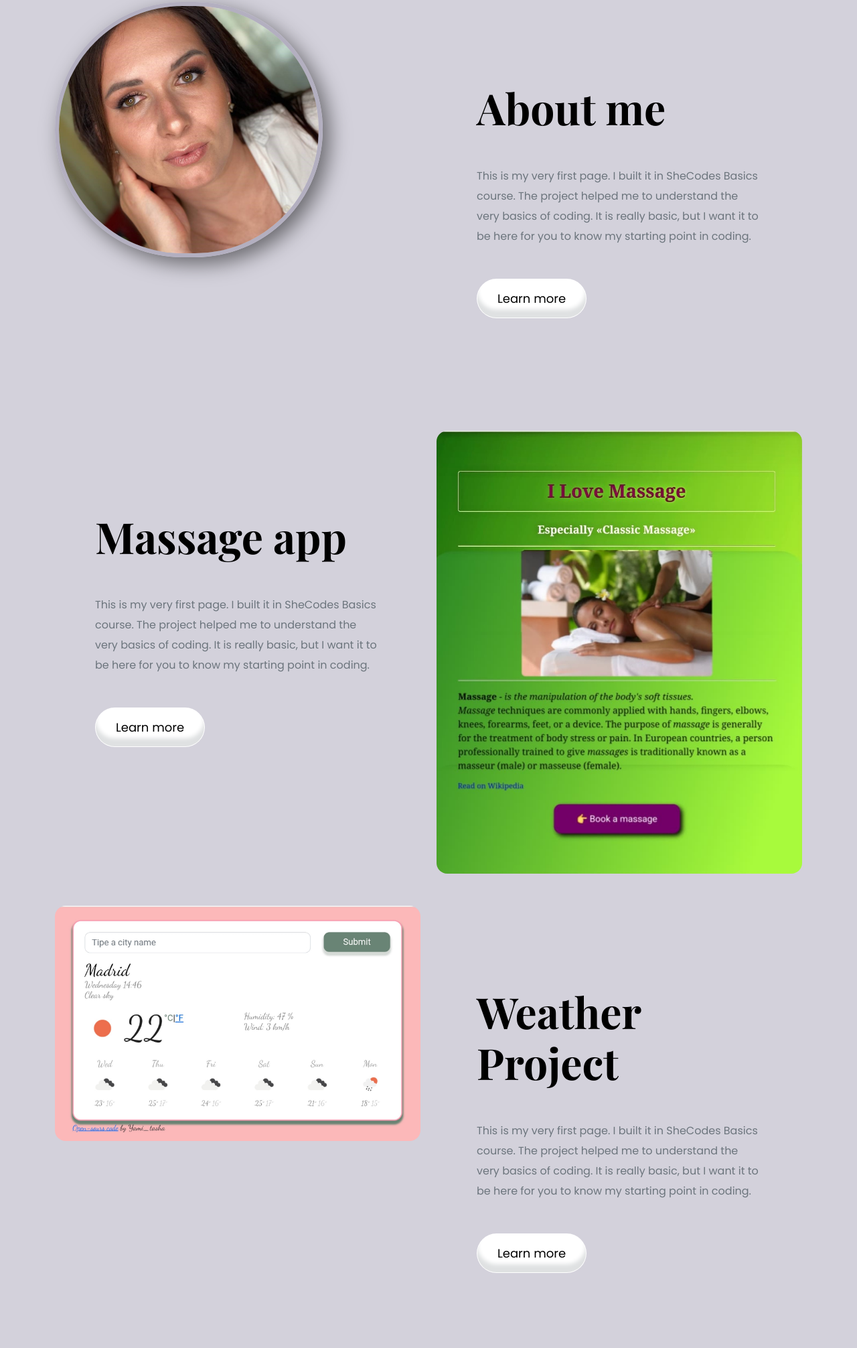
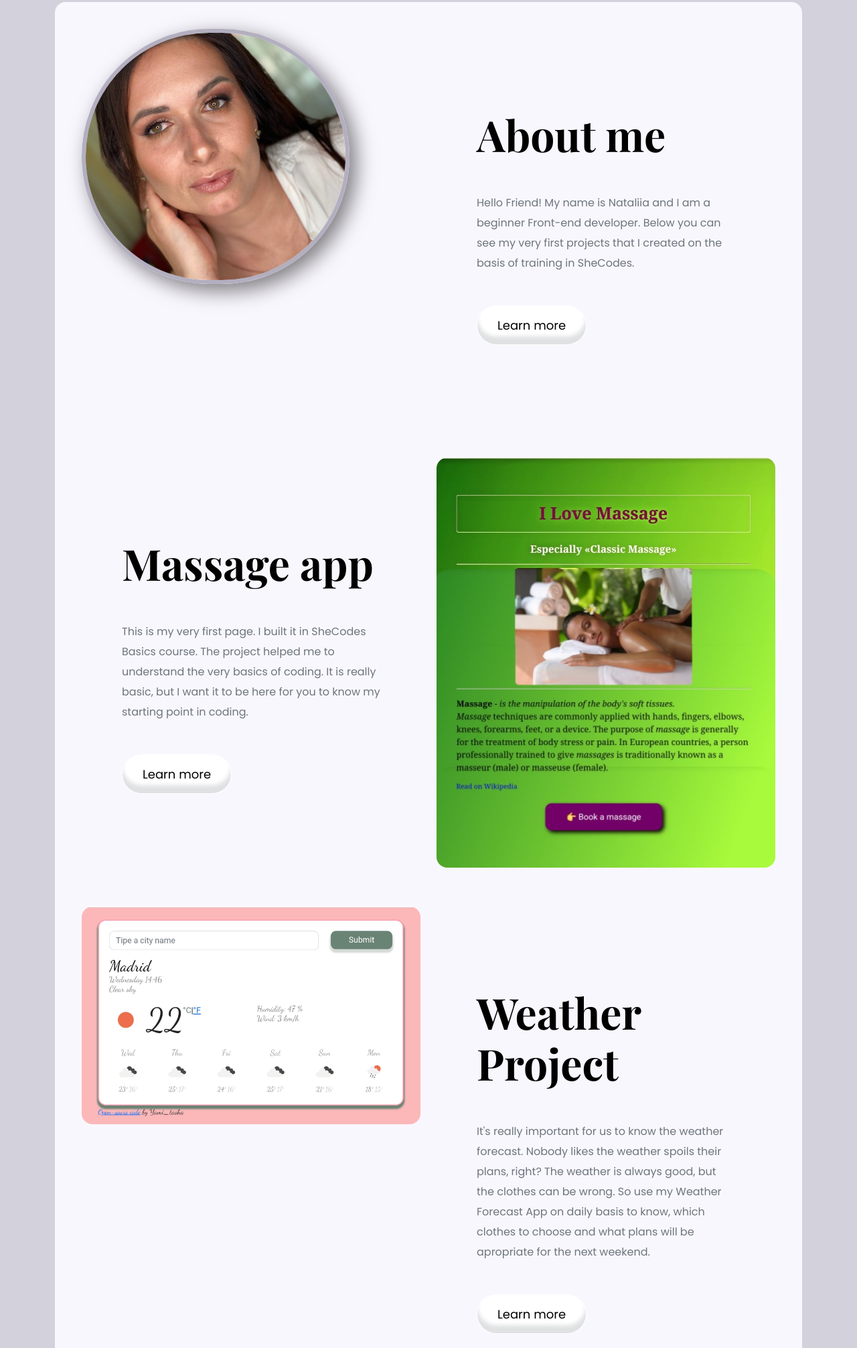
Before and after one commit to Yami-tasha/Portfolio-project, a plain HTML site: page index.html in a window 1280 px wide. Shown: the part 768-2780 px from the top of the page at 67% size. Drawn offline with nearby package versions, Linux system fonts and the light colour scheme; a web font is replaced by a local one.

Commit message:
Aded texts

```diff
--- a/index.html
+++ b/index.html
@@ -31,6 +31,7 @@
 </div>
 <p class="text-center m-5">You can reed about me and see my learning projects here 👇</p>
 <div class="container">
+    <div class="project-block">
     <div class="row mb-5">
         <div class="col d-none d-lg-block">
             <img src="images/me.jpg"
@@ -40,10 +41,9 @@
                 <div class="project-description">
             <h2 class="mb-5">About me</h2>
             <p class="mb-5 text-muted">
-            This is my very first page. I built it in SheCodes Basics course.
-            The project helped me to understand the very basics of coding.
-            It is really basic, but I want it to be here for you to know
-            my starting point in coding.</p>
+                Hello Friend! My name is Nataliia and I am a beginner Front-end developer.
+                Below you can see my very first projects that I created on the basis
+                of training in SheCodes.</p>
             <a href="#" class="btn btn-branding">Learn more</a>
             </div>
         </div>
@@ -74,11 +74,14 @@
                 <div class="project-description">
             <h2 class="mb-5">Weather Project</h2>
             <p class="mb-5 text-muted">
-            This is my very first page. I built it in SheCodes Basics course.
-            The project helped me to understand the very basics of coding.
-            It is really basic, but I want it to be here for you to know
-            my starting point in coding.</p>
+                It's really important for us to know the weather
+                forecast. Nobody likes the weather spoils their plans,
+                right? The weather is always good, but the clothes can
+                be wrong. So use my Weather Forecast App on daily basis
+                to know, which clothes to choose and what plans will be
+                apropriate for the next weekend.</p>
             <a href="#" class="btn btn-branding">Learn more</a>
+                </div>
             </div>
         </div>
     </div>
--- a/styles/portfolio.css
+++ b/styles/portfolio.css
@@ -40,9 +40,9 @@ p {
 }
 
 .wrapper {
-    background-color: var(--secondary-color);
+    background-image: url(/images/lines.jpg);
     text-align: center;
-    padding: 160px 20px;
+    padding: 160px 10px;
 }
 
 .wrapper p {
@@ -57,6 +57,12 @@ p {
     font-weight: normal;
     font-size: 24px;
     line-height: 1.5;
+}
+
+.project-block {
+    background-color: var(--secondary-color);
+    padding: 40px;
+    border-radius: 16px;
 }
 
 .btn-branding {
```
Also changed, not shown: images/lines.jpg (added).
